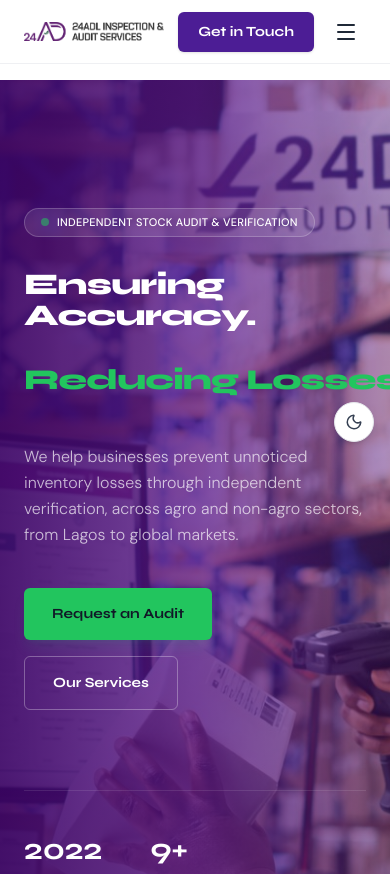
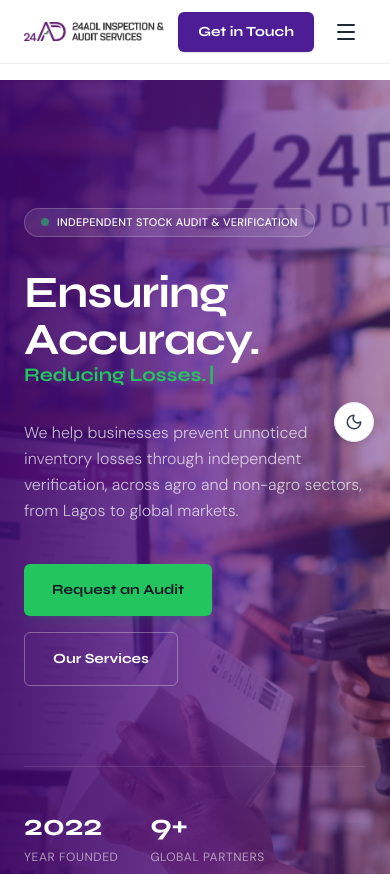
Before and after one commit to Daswag100/24ADL, a React (Vite) app: page / in a window 390 px wide. Shown: the top 874 px of the page. Built offline with nearby package versions, Linux system fonts and the light colour scheme.

Commit message:
Fix typewriter freeze by separating cycle and pause timer useEffect hooks

```diff
--- a/src/components/Hero.jsx
+++ b/src/components/Hero.jsx
@@ -39,42 +39,61 @@
   const count9 = useCountUp(9, 1200, statsInView);
   const count4 = useCountUp(4, 800, statsInView);
 
-  const headlineFirstLine = ["Ensuring", "Accuracy."];
+  // Typewriter implementation (PitchMatter Style)
+  const typewriterPhrases = ["Strengthening Control.", "Reducing Losses.", "Built on Verification."];
+  const [displayText, setDisplayText] = useState("");
+  const [isDeleting, setIsDeleting] = useState(false);
+  const [phraseIndex, setPhraseIndex] = useState(0);
+  const [isPaused, setIsPaused] = useState(false);
+  const [cursorOpacity, setCursorOpacity] = useState(1);
 
-  // Typewriter implementation
-  const typewriterPhrases = ["Strengthening Control.", "Reducing Losses.", "Built on Verification."];
-  const [phraseIndex, setPhraseIndex] = useState(0);
-  const [currentText, setCurrentText] = useState("");
-  const [isDeleting, setIsDeleting] = useState(false);
+  // Blinking cursor | effect toggling opacity between 0 and 1 every 530ms
+  useEffect(() => {
+    const cursorInterval = setInterval(() => {
+      setCursorOpacity((prev) => (prev === 1 ? 0 : 1));
+    }, 530);
+    return () => clearInterval(cursorInterval);
+  }, []);
 
+  // Typewriter logic: typing 62ms, deleting 38ms, pause 2200ms
   useEffect(() => {
-    let timer;
+    if (isPaused) return;
+
     const activePhrase = typewriterPhrases[phraseIndex];
+    const speed = isDeleting ? 38 : 62;
 
+    const handleTick = () => {
       if (!isDeleting) {
-      if (currentText.length < activePhrase.length) {
-        timer = setTimeout(() => {
-          setCurrentText(activePhrase.substring(0, currentText.length + 1));
-        }, 60);
+        if (displayText.length < activePhrase.length) {
+          setDisplayText(activePhrase.substring(0, displayText.length + 1));
         } else {
-        // Pause for 2s when complete
-        timer = setTimeout(() => {
-          setIsDeleting(true);
-        }, 2000);
+          setIsPaused(true);
         }
       } else {
-      if (currentText.length > 0) {
-        timer = setTimeout(() => {
-          setCurrentText(activePhrase.substring(0, currentText.length - 1));
-        }, 40);
+        if (displayText.length > 0) {
+          setDisplayText(activePhrase.substring(0, displayText.length - 1));
         } else {
           setIsDeleting(false);
           setPhraseIndex((prev) => (prev + 1) % typewriterPhrases.length);
         }
       }
+    };
 
-    return () => clearTimeout(timer);
-  }, [currentText, isDeleting, phraseIndex]);
+    const intervalId = setInterval(handleTick, speed);
+    return () => clearInterval(intervalId);
+  }, [displayText, isDeleting, phraseIndex, isPaused]);
+
+  // Handle the 2200ms pause timer when isPaused becomes true
+  useEffect(() => {
+    if (!isPaused) return;
+
+    const timeoutId = setTimeout(() => {
+      setIsDeleting(true);
+      setIsPaused(false);
+    }, 2200);
+
+    return () => clearTimeout(timeoutId);
+  }, [isPaused]);
 
   return (
     <section
@@ -107,38 +126,40 @@
           </motion.div>
 
           {/* Headline H1 with Word-by-Word Animation & Typewriter */}
-          <h1 className="font-syne font-extrabold text-3xl sm:text-6xl lg:text-[76px] text-white tracking-tight leading-[1.05] select-none">
-            <span className="block mb-2">
-              {headlineFirstLine.map((word, idx) => (
-                <motion.span
-                  key={idx}
-                  initial={{ y: 16, opacity: 0 }}
-                  animate={{ y: 0, opacity: 1 }}
-                  transition={{
-                    delay: 0.3 + idx * 0.06,
-                    duration: 0.5,
-                    ease: [0.22, 1, 0.36, 1]
-                  }}
-                  className="inline-block mr-3 sm:mr-4"
+          {/* Headline H1 — Static, large, white */}
+          <h1
+            className="font-syne font-bold text-white tracking-tight select-none leading-[1.05]"
+            style={{ fontSize: 'clamp(2.8rem, 8vw, 6rem)' }}
           >
-                  {word}
-                </motion.span>
-              ))}
-            </span>
+            <span className="block">Ensuring</span>
+            <span className="block">Accuracy.</span>
           </h1>
 
-          {/* Typewriter Line with Fixed Height Container and Smaller Font Size */}
-          <div className="min-h-[80px] lg:min-h-[120px] flex items-center mb-6 w-full">
+          {/* Line 3 — Typewriter, smaller, green */}
+          <div
+            className="mb-8 w-full select-none"
+            style={{ overflow: 'hidden', whiteSpace: 'nowrap' }}
+          >
             <span
-              className="inline-block text-brand-green-lemon font-syne font-extrabold tracking-tight select-none"
+              className="inline-block font-syne font-bold"
               style={{
-                fontSize: 'clamp(1.8rem, 5vw, 4.2rem)',
-                lineHeight: '1.1',
+                color: '#22C55E',
+                fontSize: 'clamp(1.2rem, 4.5vw, 2rem)',
+                lineHeight: '1.3',
                 whiteSpace: 'nowrap'
               }}
             >
-              {currentText}
-              <span className="hidden sm:inline cursor-blink ml-1 text-brand-green-lemon">|</span>
+              {displayText}
+              <span
+                style={{
+                  color: '#22C55E',
+                  opacity: cursorOpacity,
+                  marginLeft: '2px',
+                  display: 'inline'
+                }}
+              >
+                |
+              </span>
             </span>
           </div>
 
```
Lines whose indentation alone changed are shown as unchanged.
